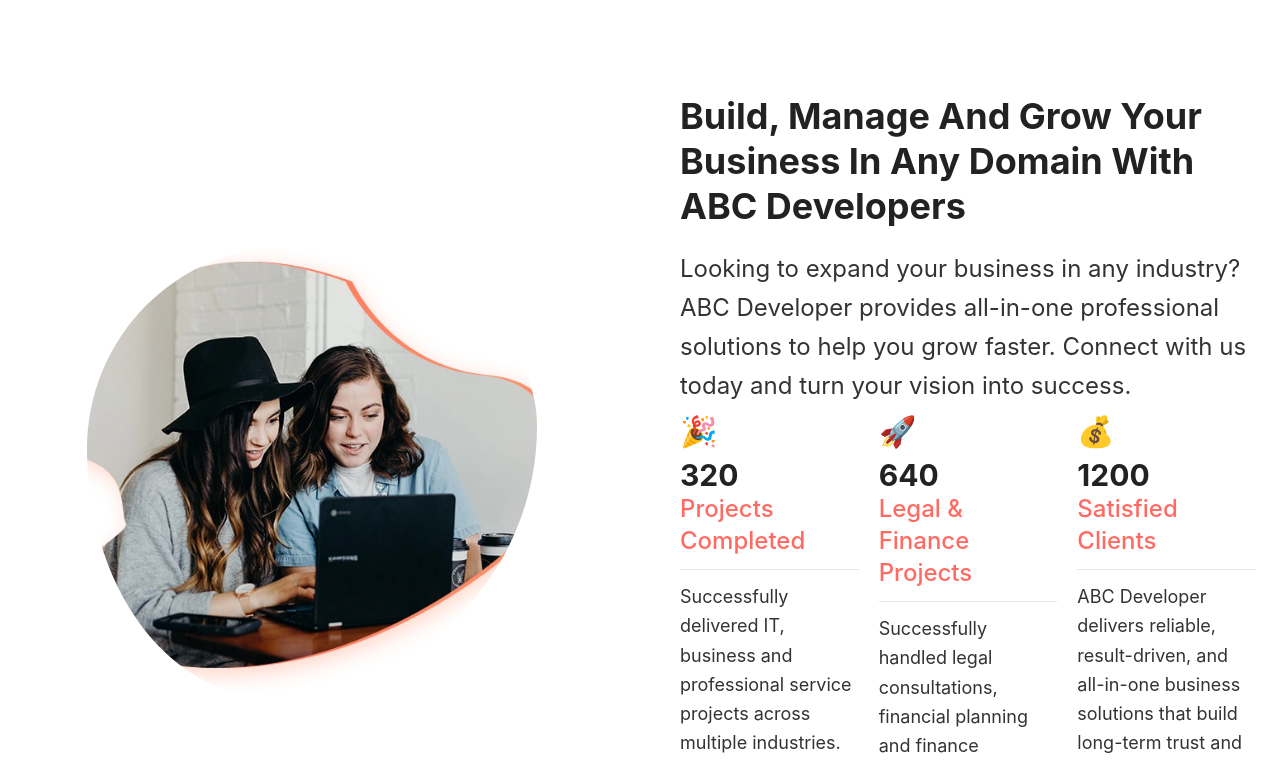
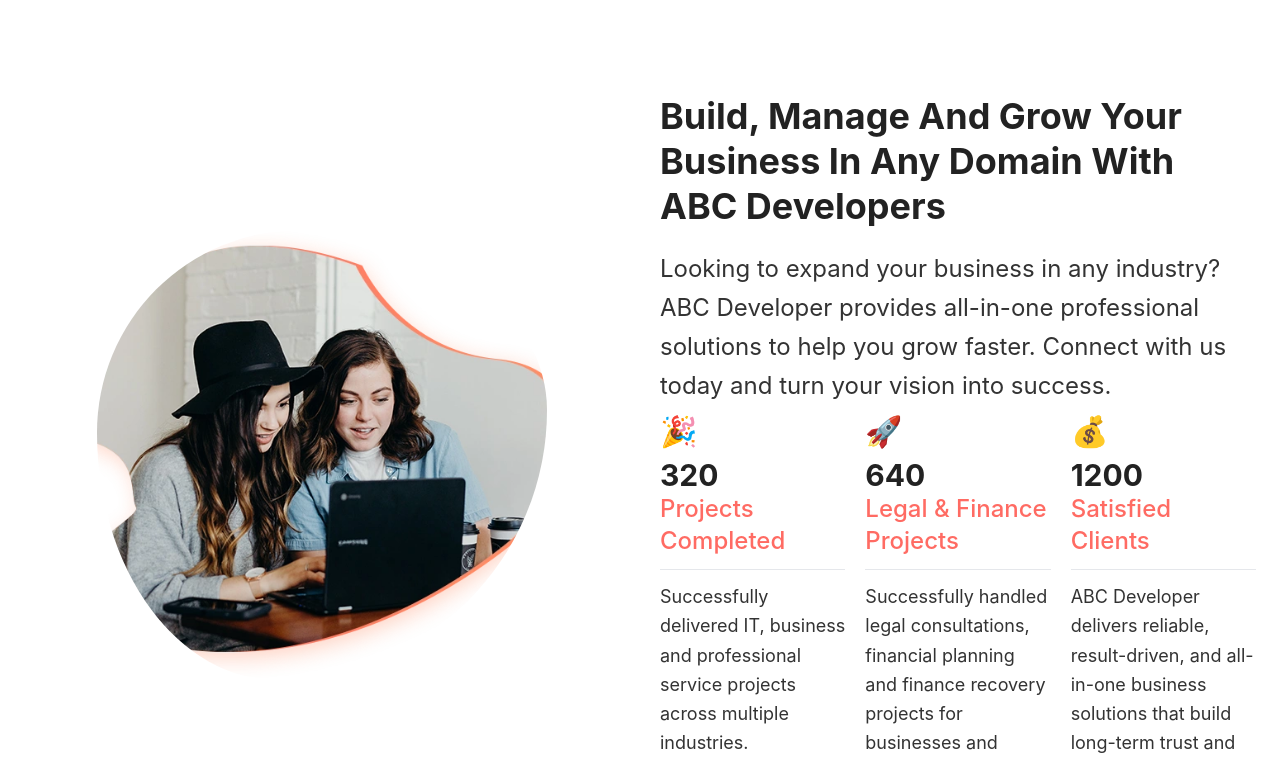
Before and after one commit to Inikhil099/abcdevs, a React (Vite) app: page / in a window 1280 px wide. Shown: the part 4369-5132 px from the top of the page. Built offline with nearby package versions, Linux system fonts and the light colour scheme.

Commit message:
connect section compeleted

```diff
--- a/src/components/AboutSection.jsx
+++ b/src/components/AboutSection.jsx
@@ -63,7 +63,7 @@
 
   return (
     <div className="w-full mb-10  px-6">
-      <div className="max-w-7xl mx-auto grid grid-cols-1 lg:grid-cols-2 gap-20 items-center">
+      <div className="max-w-7xl mx-auto grid grid-cols-1 lg:grid-cols-2 gap-10 items-center">
         {/* LEFT IMAGE */}
         <motion.div
           variants={imageVariant}
```
